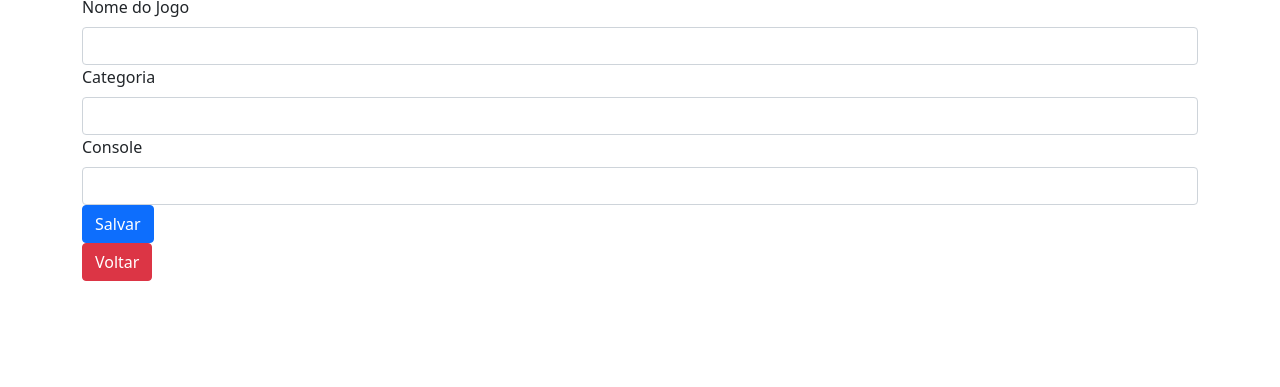
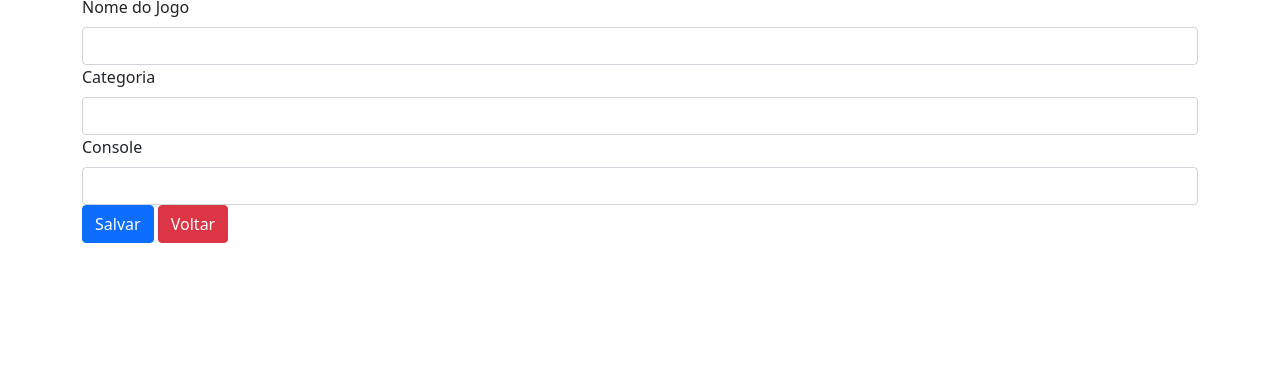
Before and after one commit to yannkistenmacker/gameproject, a Flask app: page /novo in a window 1280 px wide. Shown: the part 413-800 px from the top of the page. Run offline with Flask 3, Linux system fonts and the light colour scheme; the visitor is signed in with stand-in values (Sample User, id 1); some libraries are stand-ins or nearby versions.

Commit message:
Estilizando pagina novo

```diff
--- a/templates/novo.html
+++ b/templates/novo.html
@@ -1,8 +1,8 @@
 {% extends "template.html" %}
 {% block conteudo %}
-      <form action="{{ url_for('criar') }}" method="post" enctype="multipart/form-data">
+      <form class="formularioJogo" action="{{ url_for('criar') }}" method="post" enctype="multipart/form-data">
 
-        <figure class="img-thumbnail col-md-4">
+        <figure class="img-thumbnail col-md-4 formularioImagem">
           <img class="img-fluid" src="{{ url_for('imagem', nome_arquivo='capa_padrao.jpg') }}">
           <figcaption>
             <label class="fileContainer">
@@ -14,22 +14,23 @@
 
 
         <fieldset>
-          <div class="form-group">
+          {{ form.csrf_token() }}
+          <div class="form-group inputBox">
             {{ form.nome.label(class="form-label") }}
             {{ form.nome(class="form-control") }}
           </div>
-          <div class="form-group">
+          <div class="form-group inputBox">
             {{ form.categoria.label(class="form-label") }}
             {{ form.categoria(class="form-control") }}
           </div>
-          <div class="form-group">
+          <div class="form-group inputBox">
             {{ form.console.label(class="form-label") }}
             {{ form.console(class="form-control") }}
           </div>
-          <div>
+          <div class="form-group buttons">
             {{ form.salvar(class="btn btn-primary") }}
+            <a class="btn btn-danger" href="{{ url_for('index') }}">Voltar</a>
           </div>
-          <a class="btn btn-danger" href="{{ url_for('index') }}">Voltar</a>
         </fieldset>
       </form>
 {% endblock %}
```
